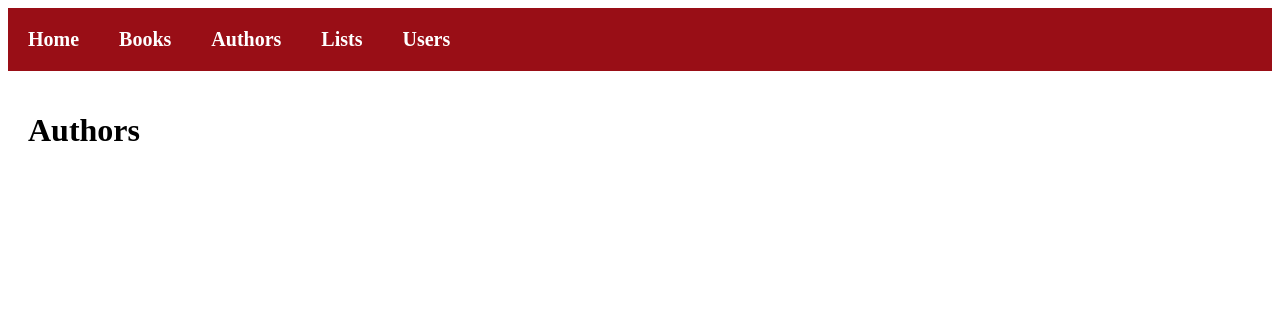
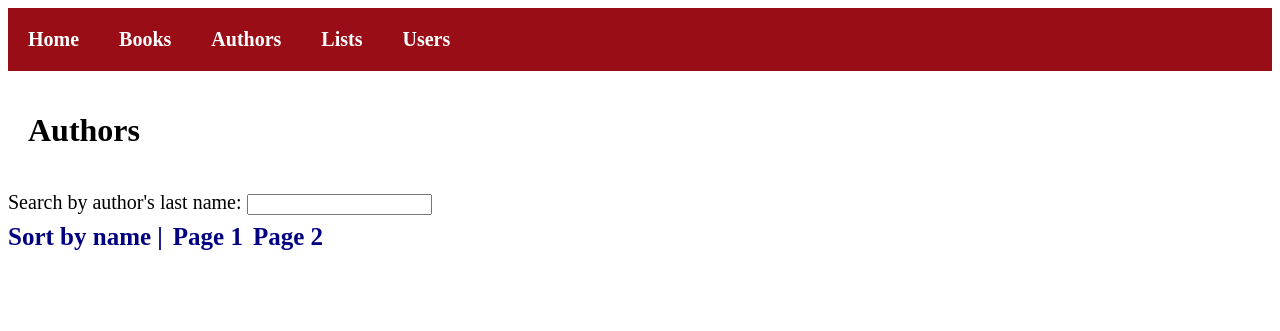
Before and after one commit to amymhaddad/upcase_booklist_app, a Flask app: page /authors in a window 1280 px wide. Shown: the top 331 px of the page. Run offline with Flask 2, Linux system fonts and the light colour scheme; data that the repository does not hold is empty.

Commit message:
Added sorting, filtering, and pagination to authors page.

```diff
--- a/app.py
+++ b/app.py
@@ -2,9 +2,9 @@ from flask import Flask, render_template, request
 
 from upcase_booklist_app.database import db_session
 from upcase_booklist_app.models.book import Book
+from upcase_booklist_app.models.author import Author
 
 from upcase_booklist_app.data.categories import categories
-from upcase_booklist_app.data.author import authors as authors_data
 from upcase_booklist_app.data.users import users as users_info
 
 app = Flask(__name__)
@@ -48,10 +48,27 @@ def book(book_id):
     return render_template("book.html", book=book)
 
 
-@app.route("/authors")
+@app.route("/authors", methods=["GET", "POST"])
 def authors():
     """Show the list of authors and the books they've written"""
-    return render_template("authors.html", authors=authors_data)
+
+    if request.method == "POST":
+        single_author = request.form["last_name"]
+        authors = db_session.query(Author).filter(Author.last_name == single_author)
+
+    elif request.method == "GET" and request.args:
+        if request.args.get("page"):
+            limit_authors = request.args.get("page")
+            authors = db_session.query(Author).limit(10).offset(limit_authors)
+
+        elif request.args.get("sort"):
+            author_name = request.args.get("sort")
+            authors = db_session.query(Author).order_by(author_name).all()
+
+    else:
+        authors = db_session.query(Author).limit(10)
+
+    return render_template("authors.html", authors=authors)
 
 
 @app.route("/lists")
@@ -83,12 +100,9 @@ def category(category_id):
 def author(author_id):
     """Display a page about an author"""
 
-    author_object = None
-    for author in authors_data:
-        if author["author_id"] == author_id:
-            author_object = author
+    author = db_session.query(Author).filter(Author.id == author_id).one()
 
-    return render_template("author.html", author_object=author_object)
+    return render_template("author.html", author=author)
 
 
 @app.route("/users")
--- a/database.py
+++ b/database.py
@@ -4,6 +4,7 @@ from sqlalchemy.ext.declarative import declarative_base
 
 Base = declarative_base()
 from upcase_booklist_app.models.book import Book
+from upcase_booklist_app.models.author import Author
 
 engine = create_engine(
     "postgresql+psycopg2://postgres:postgres@localhost/curious_programmer",
--- a/static/main.css
+++ b/static/main.css
@@ -159,6 +150,43 @@
 
 
 /* authors.html */
+
+/* New CSS for authors.html */
+.select-authors {
+    display: flex;
+    flex-direction: column;
+    flex-wrap: wrap;
+    font-size: 20px;
+    color: black;
+}
+
+.sort-authors {
+    display: flex;
+    flex-direction: row;
+    margin-right: 10px;
+    text-decoration: none;
+    padding-bottom: 20px;
+    padding-top: 8px;
+}
+
+.sort-authors a {
+    text-decoration: none;
+    font-size: 25px;
+    color: navy;
+    font-weight: bold;
+    margin-right: 10px;
+}
+
+.sort-authors a:hover {
+    text-decoration: underline;
+    color: navy
+}
+
+/* End new CSS authors.html */
+
+
+
+/* More authors.html css */
 .author {
     display: flex;
     flex-direction: column;
--- a/templates/authors.html
+++ b/templates/authors.html
@@ -21,26 +21,29 @@
         </div>
 
 
+        <div>
+            <div class="select-authors">
+                <form action="/authors" method="POST">
+                    <label for="name">Search by author's last name: </label>
+                    <input type="text" name="last_name" id="last_name" required>
+                </form>
+
+                <div class="sort-authors">
+                        <a href="authors?sort=last_name">Sort by name | </a>
+
+                        <a href="authors?page=1"> Page 1</a>
+                        <a href="authors?page=2"> Page 2</a>
+                </div>
+            </div>
+
+
             <div>
                 {% for author in authors %}
-                    <div class='author'>
                         <div class='name'>
-                            <a href="{{ url_for('author', author_id=author['author_id']) }}">{{ author['name'] }}
-                            </a>
-                        </div>
-
-                    {% for book in author['books'] %}
-                        <div class="book">
-                            <a href="{{ url_for('book', book_id=book['book_id']) }}">
-                                <img src="{{ book['image'] }}" alt="{{book['title'] }}">
-                            </a>
-                        </div>
-
-                    </div>
+                        <a href="{{ url_for('author', author_id=author.id) }}">{{ author.display_name }}</a>
                     {% endfor %}
-                {% endfor %}
-            </div>
-
+                </div>
+        </div>
         <div class="footer"></div>
     </body>
 </html>
```
Also changed, not shown: other parts of static/main.css (+9 -18 lines), alembic/versions/7b206ee27574_adding_authors_table.py (added, +25 -0 lines), alembic/versions/9e475da39630_add_authors_table.py (added, +29 -0 lines), models/author.py (added, +15 -0 lines), scripts/import_authors.py (added, +23 -0 lines), templates/author.html (+3 -21 lines), templates/books.html (+4 -13 lines).
